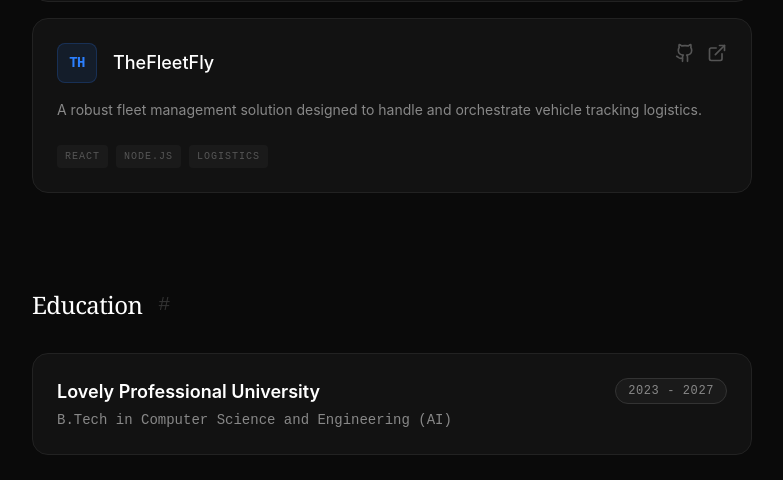
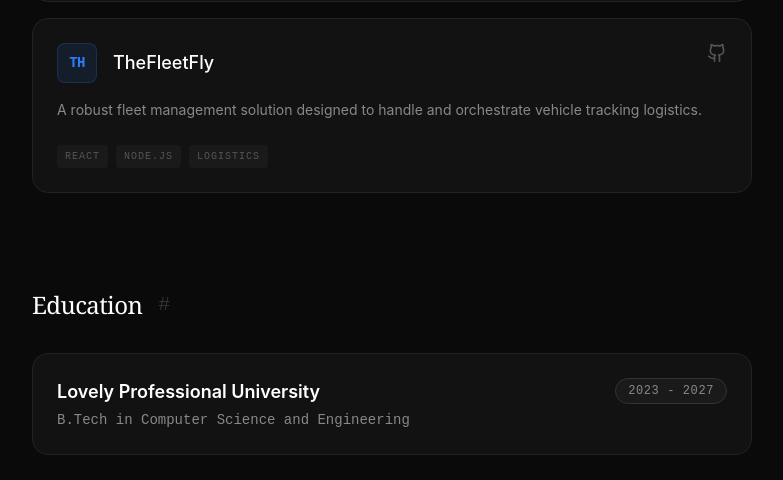
Before and after one commit to shivanshm1726/portfolio, a React (Vite) app: page / in a window 1280 px wide. Shown: the part 1458-1938 px from the top of the page, without its empty margins (248-1031 px from the left). Built offline with nearby package versions, Linux system fonts and the light colour scheme; no server answers.

Commit message:
feat: add live project links for iRetro and Expense Tracker

```diff
--- a/src/components/sections/Education.tsx
+++ b/src/components/sections/Education.tsx
@@ -12,7 +12,7 @@ export default function Education() {
                     <div className="flex items-start justify-between gap-4">
                         <div>
                             <h3 className="text-white font-semibold text-lg">Lovely Professional University</h3>
-                            <p className="text-[#888] font-mono text-sm mt-1">B.Tech in Computer Science and Engineering (AI)</p>
+                            <p className="text-[#888] font-mono text-sm mt-1">B.Tech in Computer Science and Engineering</p>
                         </div>
                         <span className="px-3 py-1 rounded-full bg-[#1a1a1a] border border-[#333] text-[#888] font-mono text-xs tracking-wider whitespace-nowrap">
                             2023 - 2027
--- a/src/components/sections/Projects.tsx
+++ b/src/components/sections/Projects.tsx
@@ -7,7 +7,7 @@ export default function Projects() {
             description: 'A dedicated PWA retro-styled audio player. Fully offline capable with clean architecture.',
             tech: ['Next.js', 'React', 'PWA'],
             github: 'https://github.com/shivanshm1726/iRetro',
-            link: '#',
+            link: 'https://iretropod.netlify.app/',
             icon: 'bg-orange-500/10 text-orange-500 border-orange-500/20'
         },
         {
@@ -15,7 +15,7 @@ export default function Projects() {
             description: 'A comprehensive Java-based application for tracking and managing personal financial expenditures.',
             tech: ['Java', 'OOP', 'Desktop app'],
             github: 'https://github.com/shivanshm1726/expense-tracker',
-            link: '#',
+            link: 'https://track-thecashflow.vercel.app/dashboard',
             icon: 'bg-green-500/10 text-green-500 border-green-500/20'
         },
         {
@@ -53,9 +53,11 @@ export default function Projects() {
                                 <a href={project.github} target="_blank" rel="noreferrer" className="text-[#555] hover:text-white transition-colors">
                                     <Github className="w-5 h-5" />
                                 </a>
-                                <a href={project.link} className="text-[#555] hover:text-white transition-colors">
-                                    <ExternalLink className="w-5 h-5" />
-                                </a>
+                                {project.link !== '#' && (
+                                    <a href={project.link} target="_blank" rel="noreferrer" className="text-[#555] hover:text-white transition-colors">
+                                        <ExternalLink className="w-5 h-5" />
+                                    </a>
+                                )}
                             </div>
                         </div>
 
```
